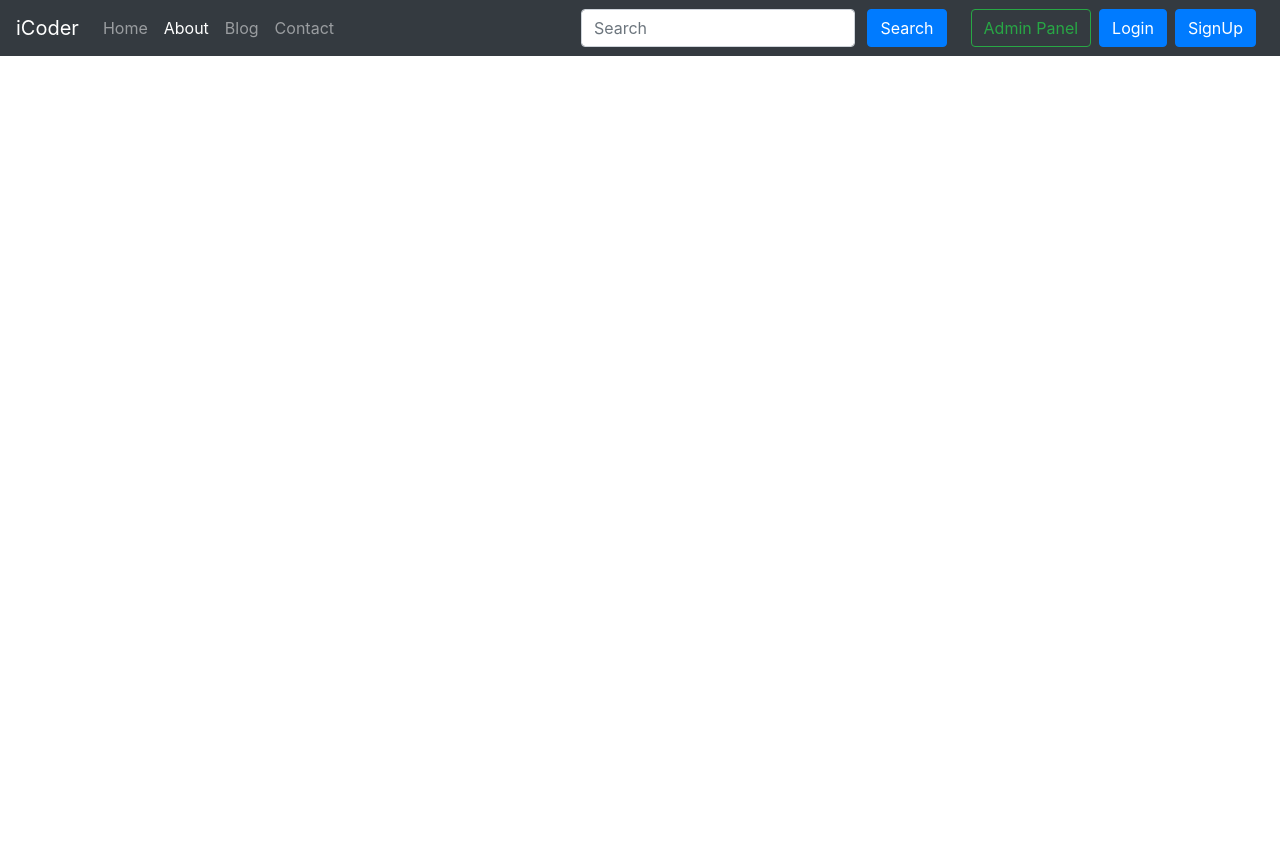
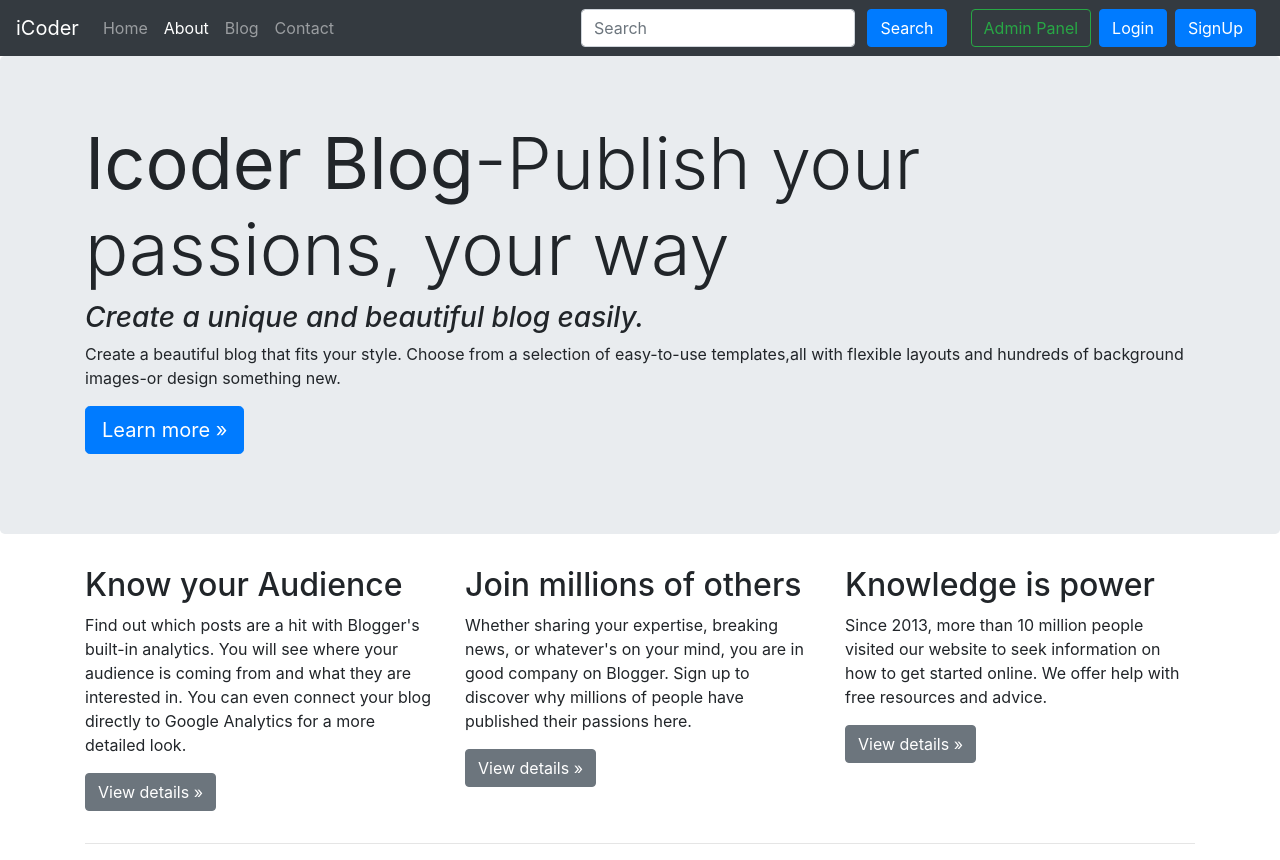
Before and after one commit to harshmayan/Icoder-Django-python, a Django app: page /about in a window 1280 px wide. Before the commit the page ends 56 px from the top, so only its background shows below. Run offline with Django 3.2, Linux system fonts and the light colour scheme; some libraries are stand-ins or nearby versions.

Commit message:
About us created

```diff
--- a/templates/home/about.html
+++ b/templates/home/about.html
@@ -1,4 +1,40 @@
 {% extends 'base.html' %}
 {% block title %} About {% endblock title %}
 {% block aboutactive %} active {% endblock aboutactive %}
-{% block body %} {% endblock body %}
+{% block body %}
+
+<main role="main">
+  <!-- Main jumbotron for a primary marketing message or call to action -->
+    <div class="jumbotron">
+        <div class="container">
+            <h1 class="display-3"><b>Icoder Blog</b>-Publish your passions, your way</h1>
+            <h3><i>Create a unique and beautiful blog easily.</i></h3>
+            <p>Create a beautiful blog that fits your style. Choose from a selection of easy-to-use templates,all with flexible layouts and hundreds of background images-or design something new.</p>
+            <p><a class="btn btn-primary btn-lg" href="#" role="button">Learn more »</a></p>
+        </div>
+    </div>
+
+    <div class="container">
+    <!-- Example row of columns -->
+        <div class="row">
+            <div class="col-md-4">
+                <h2>Know your Audience </h2>
+                <p>Find out which posts are a hit with Blogger's built-in analytics. You will see where your audience is coming from and what they are interested in. You can even connect your blog directly to Google Analytics for a more detailed look.</p>
+                <p><a class="btn btn-secondary" href="#" role="button">View details »</a></p>
+            </div>
+            <div class="col-md-4">
+                <h2>Join millions of others</h2>
+                <p>Whether sharing your expertise, breaking news, or whatever's on your mind, you are in good company on Blogger. Sign up to discover why millions of people have published their passions here.</p>
+                <p><a class="btn btn-secondary" href="#" role="button">View details »</a></p>
+            </div>
+            <div class="col-md-4">
+            <h2>Knowledge is power</h2>
+            <p>Since 2013, more than 10 million people visited our website to seek information on how to get started online. We offer help with free resources and advice.</p>
+            <p><a class="btn btn-secondary" href="#" role="button">View details »</a></p>
+            </div>
+        </div>
+        <hr>
+    </div> <!-- /container -->
+</main>
+
+{% endblock body %}
```
Also changed, not shown: templates/blog/blogHome.html (+4 -5 lines), db.sqlite3.
